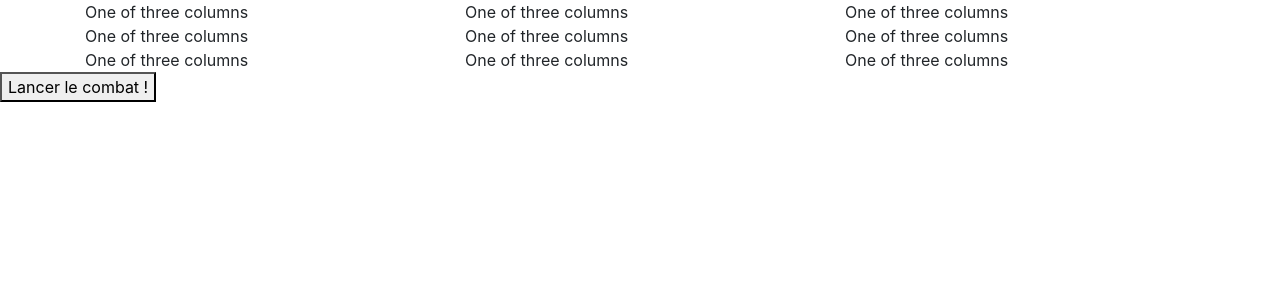
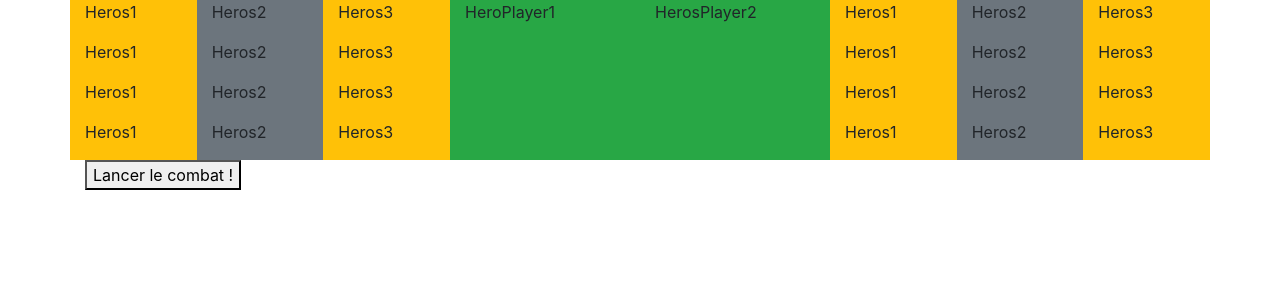
Before and after one commit to AvelJonathan/Hackaton1, an Angular app: page / in a window 1280 px wide. Shown: the top 300 px of the page. Built offline with nearby package versions, Linux system fonts and the light colour scheme.

Commit message:
Positionnement heros

```diff
--- a/src/app/home/home.component.html
+++ b/src/app/home/home.component.html
@@ -1,37 +1,115 @@
-<div class='container'>
-  <div class="row align-items-start">
-    <div class="col">
-      One of three columns
+<div class="container">
+  <div class="row">
+
+    <!-- Colone heros de gauche -->
+    <div class="col-4">
+      <div class="row">
+        <div class="col-4 bg-warning">
+          <p>Heros1</p>
         </div>
-    <div class="col">
-      One of three columns
+        <div class="col-4 bg-secondary">
+          <p>Heros2</p>
         </div>
-    <div class="col">
-      One of three columns
+        <div class="col-4 bg-warning">
+          <p>Heros3</p>
         </div>
       </div>
-  <div class="row align-items-center">
-    <div class="col">
-      One of three columns
+
+      <div class="row">
+        <div class="col-4 bg-warning">
+          <p>Heros1</p>
         </div>
-    <div class="col">
-      One of three columns
+        <div class="col-4 bg-secondary">
+          <p>Heros2</p>
         </div>
-    <div class="col">
-      One of three columns
+        <div class="col-4 bg-warning">
+          <p>Heros3</p>
         </div>
       </div>
-  <div class="row align-items-end">
-    <div class="col">
-      One of three columns
+      <div class="row">
+        <div class="col-4 bg-warning">
+          <p>Heros1</p>
         </div>
-    <div class="col">
-      One of three columns
+        <div class="col-4 bg-secondary">
+          <p>Heros2</p>
         </div>
-    <div class="col">
-      One of three columns
+        <div class="col-4 bg-warning">
+          <p>Heros3</p>
+        </div>
+      </div>
+      <div class="row">
+        <div class="col-4 bg-warning">
+          <p>Heros1</p>
+        </div>
+        <div class="col-4 bg-secondary">
+          <p>Heros2</p>
+        </div>
+        <div class="col-4 bg-warning">
+          <p>Heros3</p>
+        </div>
+      </div>
+    </div>
+    <!-- Colonne heros selectionner -->
+    <div class="col-4 bg-success">
+      <div class="row">
+        <div class="col-6">
+          <p>HeroPlayer1</p>
+        </div>
+        <div class="col-6">
+          <p>HerosPlayer2</p>
+        </div>
+      </div>
+    </div>
+
+    <!-- Colonne heros droite -->
+    <div class="col-4">
+      <div class="row">
+        <div class="col-4 bg-warning">
+          <p>Heros1</p>
+        </div>
+        <div class="col-4 bg-secondary">
+          <p>Heros2</p>
+        </div>
+        <div class="col-4 bg-warning">
+          <p>Heros3</p>
+        </div>
+      </div>
+
+      <div class="row">
+        <div class="col-4 bg-warning">
+          <p>Heros1</p>
+        </div>
+        <div class="col-4 bg-secondary">
+          <p>Heros2</p>
+        </div>
+        <div class="col-4 bg-warning">
+          <p>Heros3</p>
+        </div>
+      </div>
+      <div class="row">
+        <div class="col-4 bg-warning">
+          <p>Heros1</p>
+        </div>
+        <div class="col-4 bg-secondary">
+          <p>Heros2</p>
+        </div>
+        <div class="col-4 bg-warning">
+          <p>Heros3</p>
+        </div>
+      </div>
+      <div class="row">
+        <div class="col-4 bg-warning">
+          <p>Heros1</p>
+        </div>
+        <div class="col-4 bg-secondary">
+          <p>Heros2</p>
+        </div>
+        <div class="col-4 bg-warning">
+          <p>Heros3</p>
         </div>
       </div>
 
     </div>
-<button routerLink="/fight">Lancer le combat !</button>
+
+  </div>
+  <button routerLink=" /fight ">Lancer le combat !</button>
```
Lines whose indentation alone changed are shown as unchanged.
